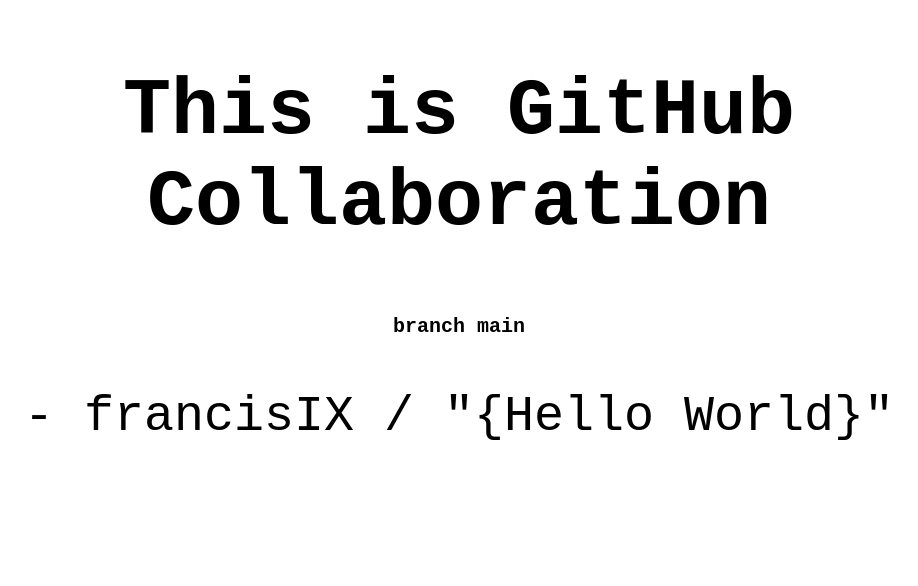
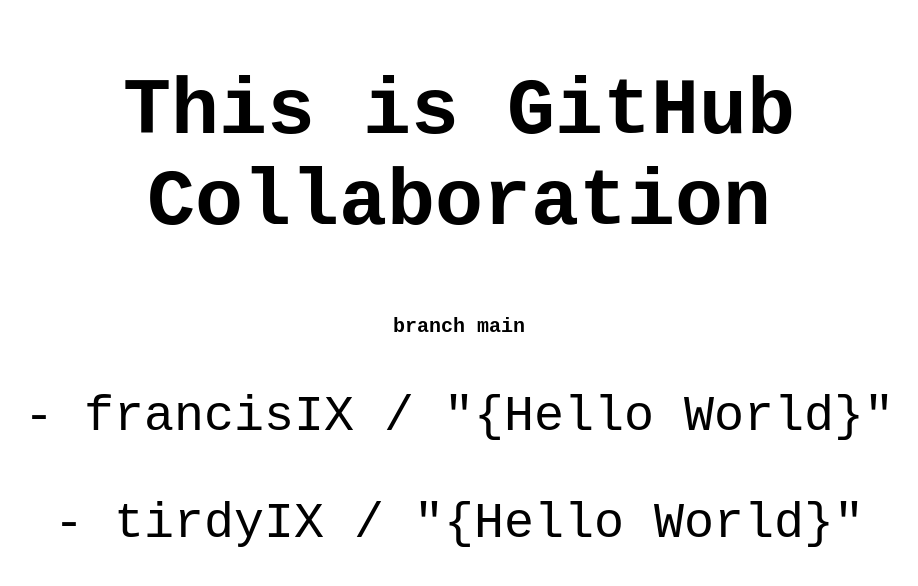
Before and after one commit to kaisunoo/Collab, a plain HTML site: page index.html in a window 1280 px wide. Shown: the whole page, without its empty margins (181-1099 px from the left). Drawn offline with Linux system fonts and the light colour scheme.

Commit message:
FinallyBack

```diff
--- a/index.html
+++ b/index.html
@@ -31,5 +31,7 @@
     <p class="p2">branch main</p>
     <p>- francisIX / "{Hello World}"</p>
 
+    <p>- tirdyIX / "{Hello World}"</p>
+
 </body>
 </html>
```
